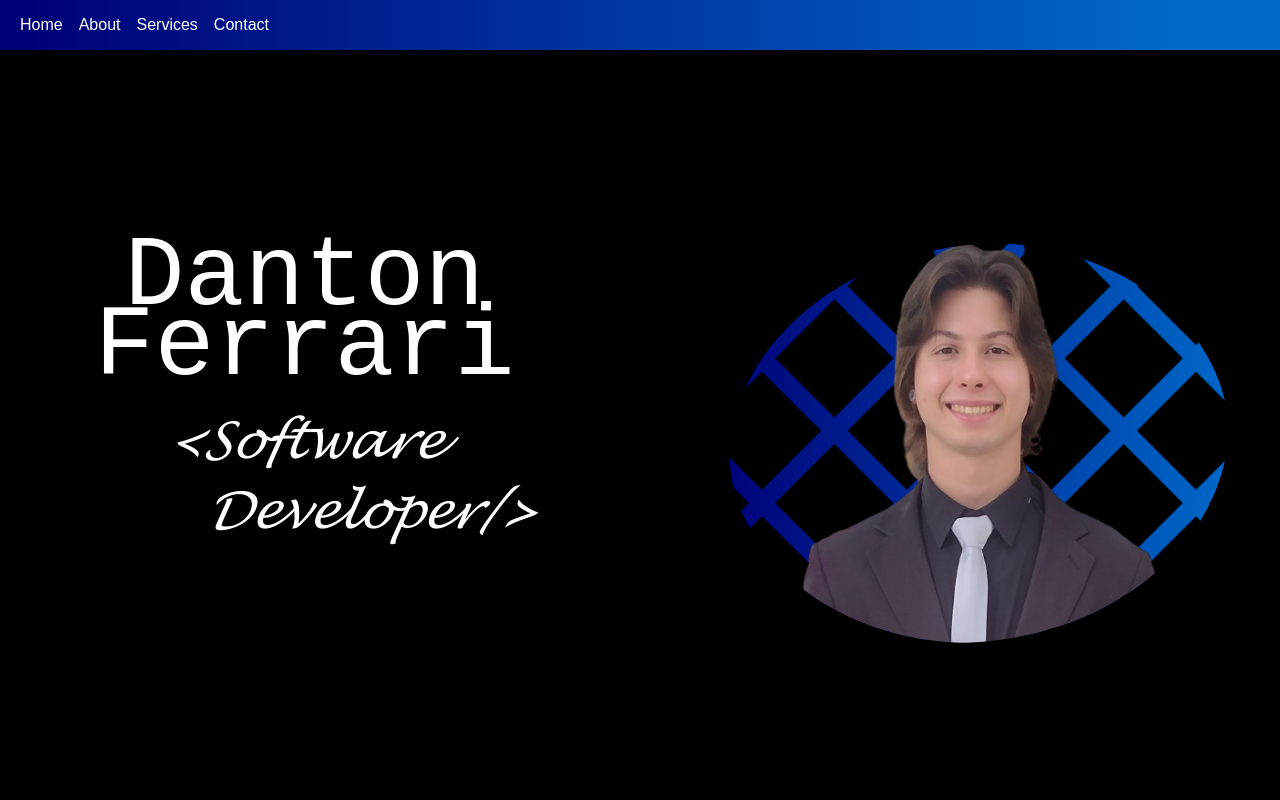
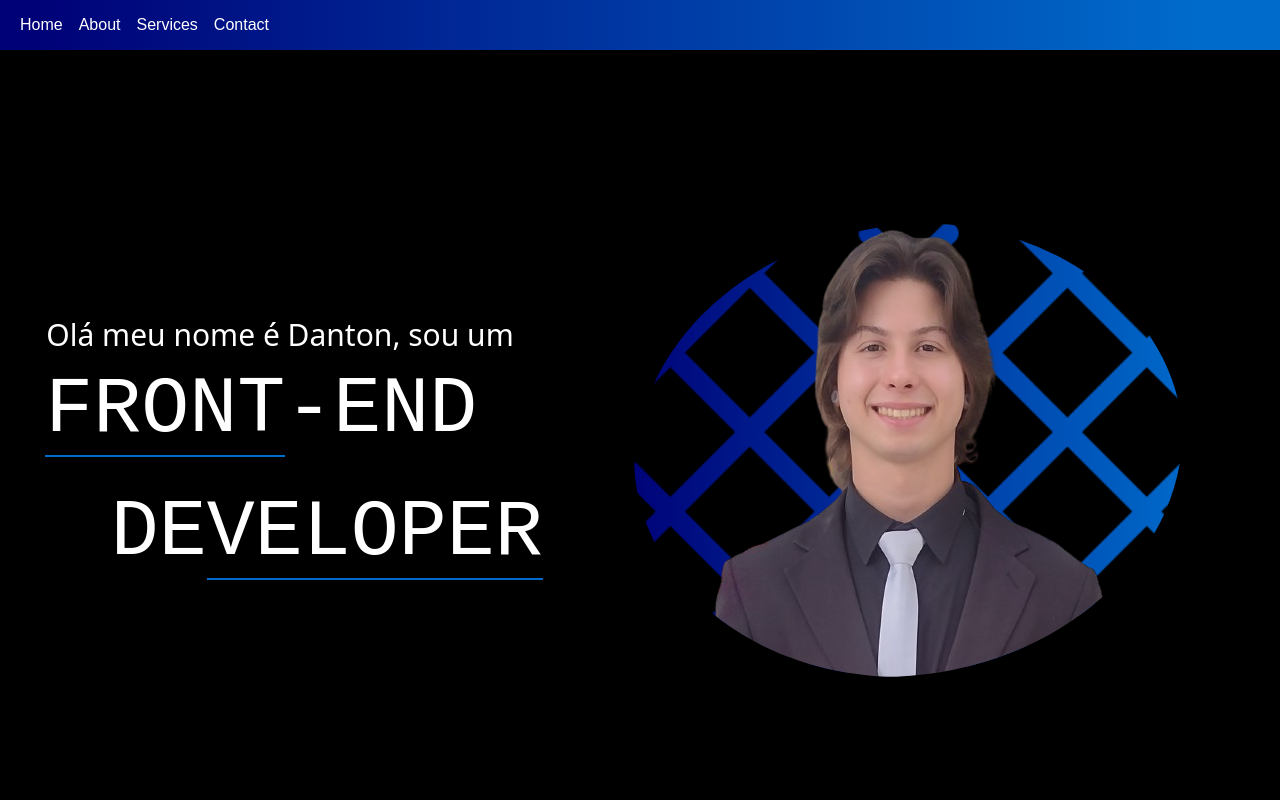
Before and after one commit to danton-ferrari/protfolio, a React (Vite) app: page / in a window 1280 px wide. Shown: the top 800 px of the page. Built offline with nearby package versions, Linux system fonts and the light colour scheme.

Commit message:
Ajuste do header

```diff
--- a/src/pages/Header.css
+++ b/src/pages/Header.css
@@ -13,6 +13,33 @@
   }
   100% {
     border-radius: 55% 45% 55% 45%;
+  }
+}
+
+/* @keyframes arco-iris-4122ff6f {
+  0% {
+    background-position: 0% 50%;
+  }
+  100% {
+    background-position: 100% 50%;
+  }
+} */
+
+@keyframes arco-iris-4122ff6f {
+  0% {
+    border-bottom-color: #006bcb;
+  }
+  25% {
+    border-bottom-color: #000177;
+  }
+  50% {
+    border-bottom-color: #006bcb;
+  }
+  75% {
+    border-bottom-color: #000177;
+  }
+  100% {
+    border-bottom-color: #fff;
   }
 }
 
@@ -53,6 +80,10 @@
   text-align: center;
 }
 
+.header-h1-2 h2 {
+  display: none;
+}
+
 .header-h1-1 {
   display: flex;
   max-width: 100%;
@@ -65,6 +96,10 @@
   max-width: 100%;
   align-items: baseline;
   justify-content: center;
+}
+
+.reserva {
+  display: none;
 }
 
 .header-img {
@@ -95,7 +130,7 @@
 }
 
 @media (min-width: 1008px) {
-  .hidden {
+  /* .hidden {
     opacity: 0;
     filter: blur(15px);
     transform: translateX(-100%);
@@ -107,7 +142,7 @@
     filter: blur(0);
     transform: translateX(0);
     transition: all 2s;
-  }
+  } */
 
   .container header {
     display: grid;
@@ -127,26 +162,69 @@
   }
 
   .header-h1-1 h1 {
-    font-weight: 500;
-    line-height: 70px;
-    font-size: 100px;
-    padding-bottom: 24px;
+    font-family: system-ui, -apple-system, BlinkMacSystemFont, "Segoe UI",
+      Roboto, Oxygen, Ubuntu, Cantarell, "Open Sans", "Helvetica Neue",
+      sans-serif;
+    font-weight: 400;
+    font-size: 30px;
+    padding-bottom: 14px;
   }
 
   .header-h1-2 h1 {
-    font-weight: 500;
-    line-height: 70px;
-    font-size: 50px;
+    display: none;
   }
 
-  .pular-linha {
-    display: block;
-    margin-left: 20%;
+  .header-h1-2 h2 {
+    display: flex;
+    font-family: monospace;
+    font-weight: 400;
+    font-size: 80px;
+    color: white;
+  }
+
+  .header-h1-2 {
+    align-items: center;
+    gap: 30px;
+    flex-direction: column;
   }
 
   .header-h1s {
     align-content: center;
     padding-bottom: 0;
+    width: auto;
+  }
+
+  /* .linha {
+    border-bottom: 2px solid #fff;
+    position: relative;
+  } */
+
+  /* .linha::after {
+    content: "";
+    position: absolute;
+    bottom: 0;
+    left: 0;
+    width: 100%;
+    height: 2px;
+    background: linear-gradient(90deg, #000177 2.62%, #006bcb 93.38%);
+    background-size: 200% 200%;
+    animation: arco-iris-4122ff6f 3s forwards;
+    transition: 0.5s;
+  } */
+
+  .linha {
+    border-bottom: 2px solid #fff;
+    animation: arco-iris-4122ff6f 4s forwards;
+    transition: 0.5s;
+  }
+
+  .reserva1 {
+    white-space: nowrap;
+    margin-right: 8%;
+  }
+
+  .reserva2 {
+    margin-left: 20%;
   }
 
   .header .header-img {
--- a/src/pages/Headers.jsx
+++ b/src/pages/Headers.jsx
@@ -9,16 +9,43 @@ function Headers() {
     setImgUrl(myImage);
   }, []);
 
+  useEffect(() => {
+    // Função para alterar o texto do h1
+    function changeH1Text(x) {
+      const h1 = document.querySelector(".header-h1-1 h1");
+      if (x.matches) {
+        // Se a consulta de mídia corresponder
+        h1.textContent = "Olá meu nome é Danton, sou um";
+      } else {
+        h1.textContent = "Danton Ferrari";
+      }
+    }
+
+    // Define a consulta de mídia
+    const x = window.matchMedia("(min-width: 1008px)");
+    changeH1Text(x); // Chama a função inicialmente
+    x.addEventListener("change", changeH1Text); // Adiciona um listener para mudanças
+
+    // Limpeza do evento quando o componente for desmontado
+    return () => {
+      x.removeEventListener("change", changeH1Text);
+    };
+  }, []);
+
   return (
-    <div className="header hidden">
+    <div className="header">
       <div className="header-h1s">
         <div className="header-h1-1">
           <h1>Danton Ferrari</h1>
         </div>
         <div className="header-h1-2">
-          <h1>
-            &lt;Software <span className="pular-linha">Developer/&gt;</span>
-          </h1>
+          <h1>&lt;Front-end Developer/&gt;</h1>
+          <h2 className="reserva1">
+            <span className="linha">FRONT</span>-END
+          </h2>
+          <h2 className="reserva2">
+            DE<span className="linha">VELOPER</span>
+          </h2>
         </div>
       </div>
       <div className="header-img">
```
